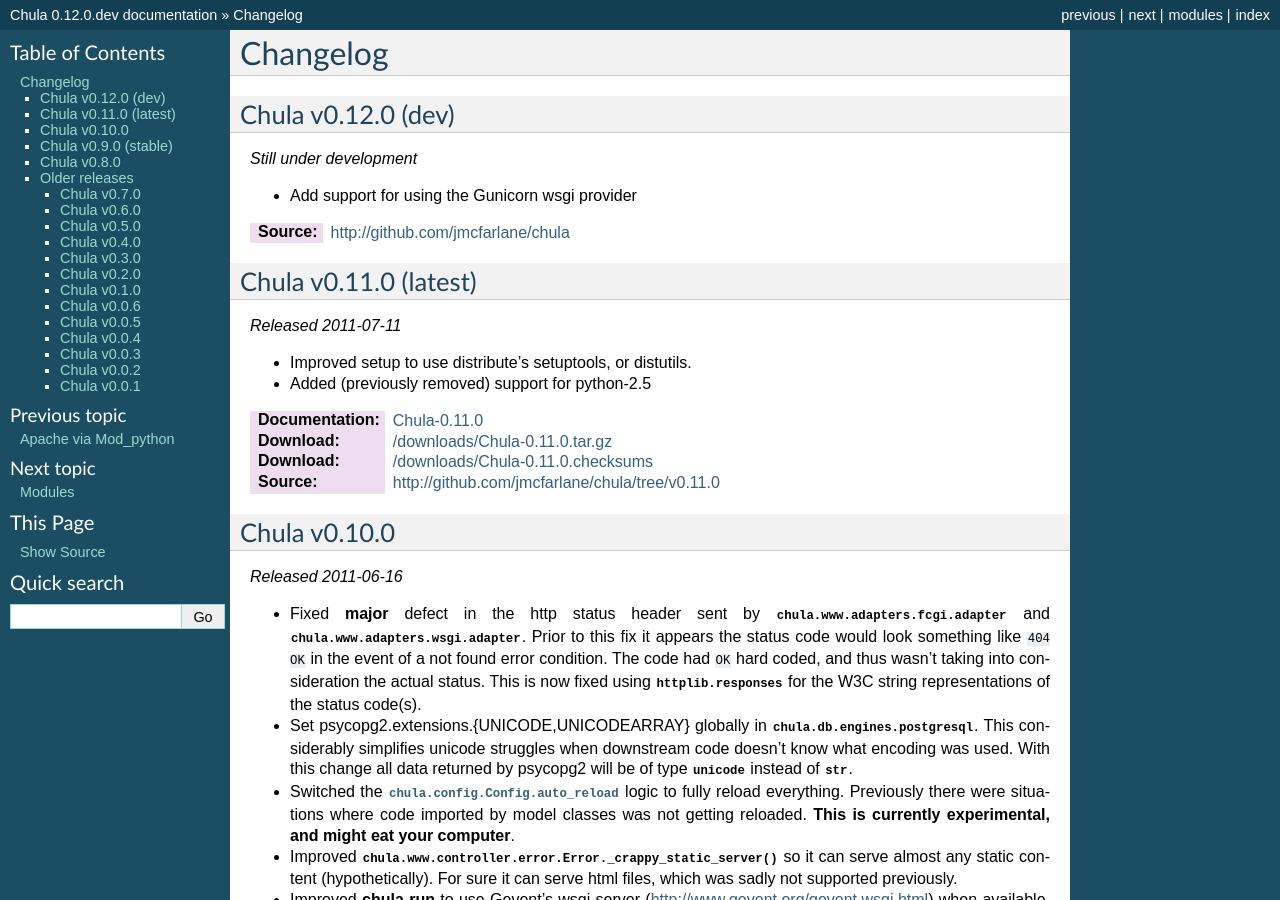
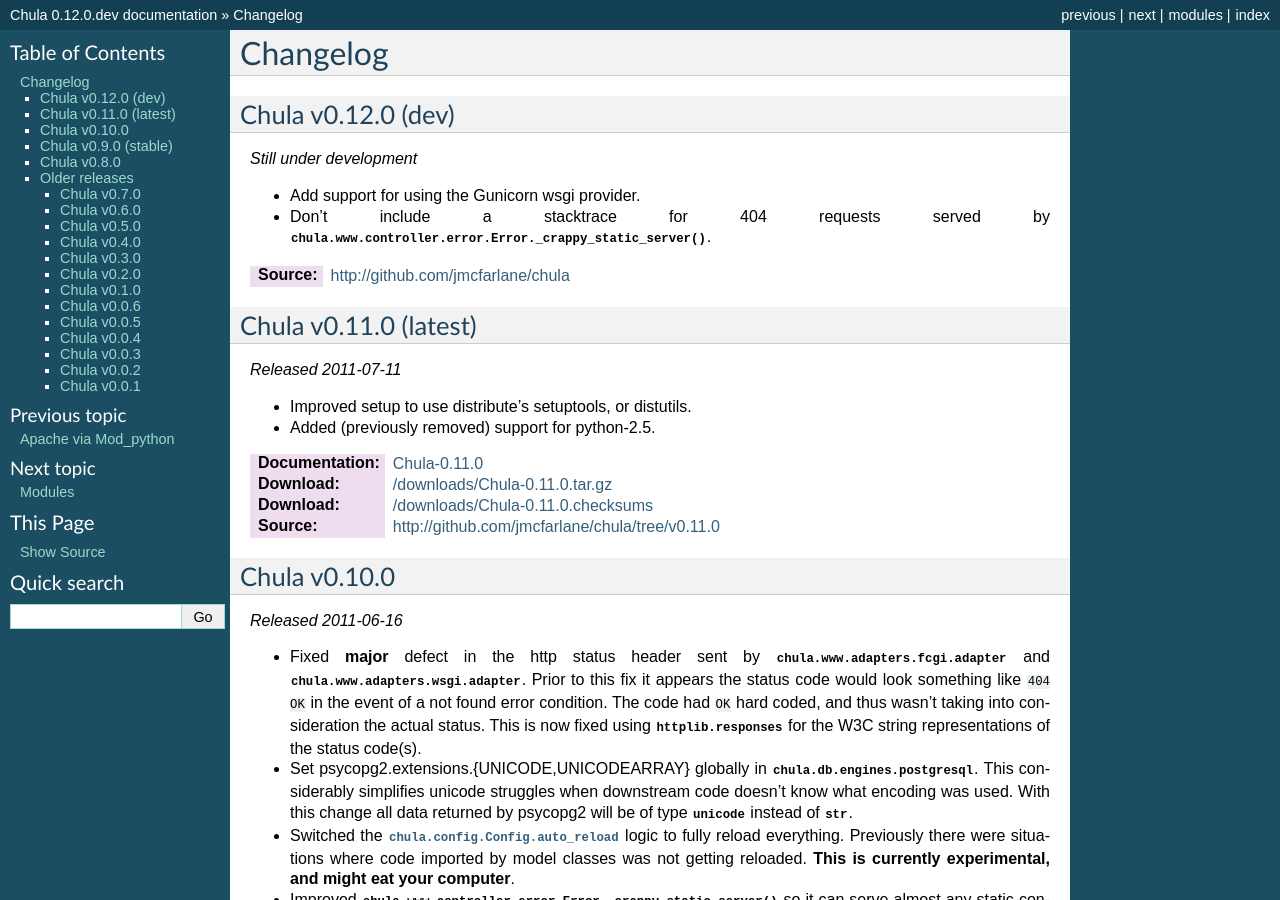
Before and after one commit to jmcfarlane/chula, a Sphinx documentation site: the page built from docs/changelog.rst, in a window 1280 px wide and 900 px high. Built offline with Sphinx 7.4.7, drawn with Linux system fonts in a browser that asks for light colours.

Commit message:
Don't include a stacktrace with static content 404's

```diff
--- a/docs/changelog.rst
+++ b/docs/changelog.rst
@@ -17,7 +17,9 @@
 
 *Still under development*
 
-- Add support for using the Gunicorn wsgi provider
+- Add support for using the Gunicorn wsgi provider.
+- Don't include a stacktrace for 404 requests served by
+  :meth:`chula.www.controller.error.Error._crappy_static_server`.
 
 :Source: http://github.com/jmcfarlane/chula
 
@@ -27,7 +29,7 @@
 *Released 2011-07-11*
 
 - Improved setup to use distribute's setuptools, or distutils.
-- Added (previously removed) support for python-2.5
+- Added (previously removed) support for python-2.5.
 
 :Documentation: `Chula-0.11.0 </0.11.0/>`_
 :Download: `</downloads/Chula-0.11.0.tar.gz>`_
```
Also changed, not shown: 1 other file.
